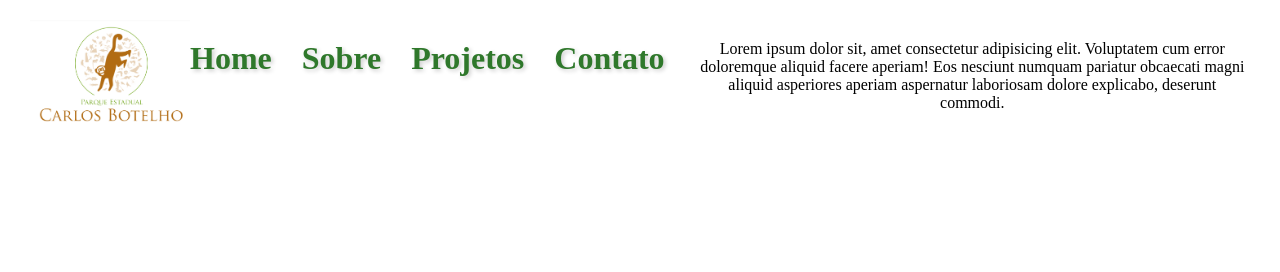
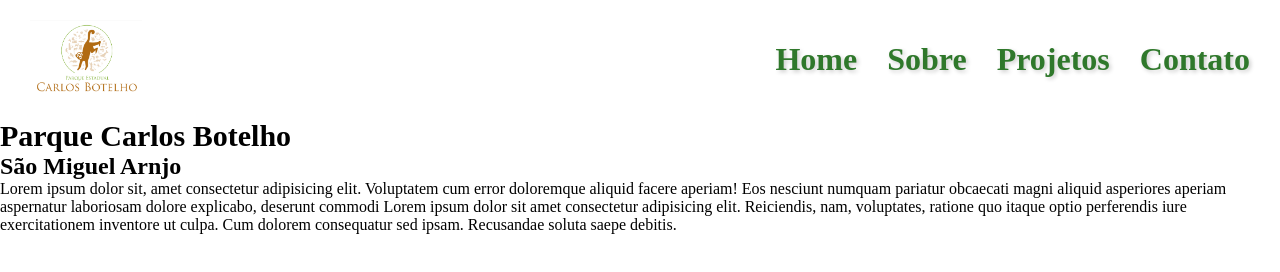
Before and after one commit to Vitor-Kauan/Park-Carlos-Botelho, a plain HTML site: page Park-Carlos-Botelho/index.html/index.html in a window 1280 px wide. Drawn offline with Linux system fonts and the light colour scheme.

Commit message:
atualização

```diff
--- a/Park-Carlos-Botelho/index.html/index.html
+++ b/Park-Carlos-Botelho/index.html/index.html
@@ -19,12 +19,22 @@
                 <li><a href="#">Sobre</a></li>
                 <li><a href="#">Projetos</a></li>
                 <li><a href="#">Contato</a></li>
-                <p>Lorem ipsum dolor sit, amet consectetur adipisicing elit. Voluptatem cum error doloremque aliquid facere aperiam! Eos nesciunt numquam pariatur obcaecati magni aliquid asperiores aperiam aspernatur laboriosam dolore explicabo, deserunt commodi.</p>
             </ul>
         </nav>
     </header>
 
+    <main>
+        <section>
+            <h1 class="titulo">Parque Carlos Botelho</h1>
+            <h2 class="subtitulo">São Miguel Arnjo</h2>
+            <p>Lorem ipsum dolor sit, amet consectetur adipisicing elit. Voluptatem cum error doloremque aliquid facere
+                aperiam! Eos nesciunt numquam pariatur obcaecati magni aliquid asperiores aperiam aspernatur laboriosam
+                dolore explicabo, deserunt commodi Lorem ipsum dolor sit amet consectetur adipisicing elit. Reiciendis,
+                nam, voluptates, ratione quo itaque optio perferendis iure exercitationem inventore ut culpa. Cum
+                dolorem consequatur sed ipsam. Recusandae soluta saepe debitis.</p>
 
+        </section>
+    </main>
 </body>
 
 </html>
--- a/Park-Carlos-Botelho/index.html/style.css
+++ b/Park-Carlos-Botelho/index.html/style.css
@@ -4,9 +4,17 @@
     box-sizing: border-box;
 }
 
-body {}
+:root{
+    --cor01:var(#333);
 
-header {}
+
+
+}
+body {
+
+}
+
+
 
 .menu {
     margin: 20px 30px;
@@ -19,7 +27,7 @@ header {}
 
 
 .logo {
-    width: 10em;
+    width: 7em;
 
 }
 
@@ -48,3 +56,14 @@ header {}
     color: black;
 
 }
+
+.titulo {
+    font-size: 30px;
+
+
+}
+
+.subtitulo{
+
+
+}
```
